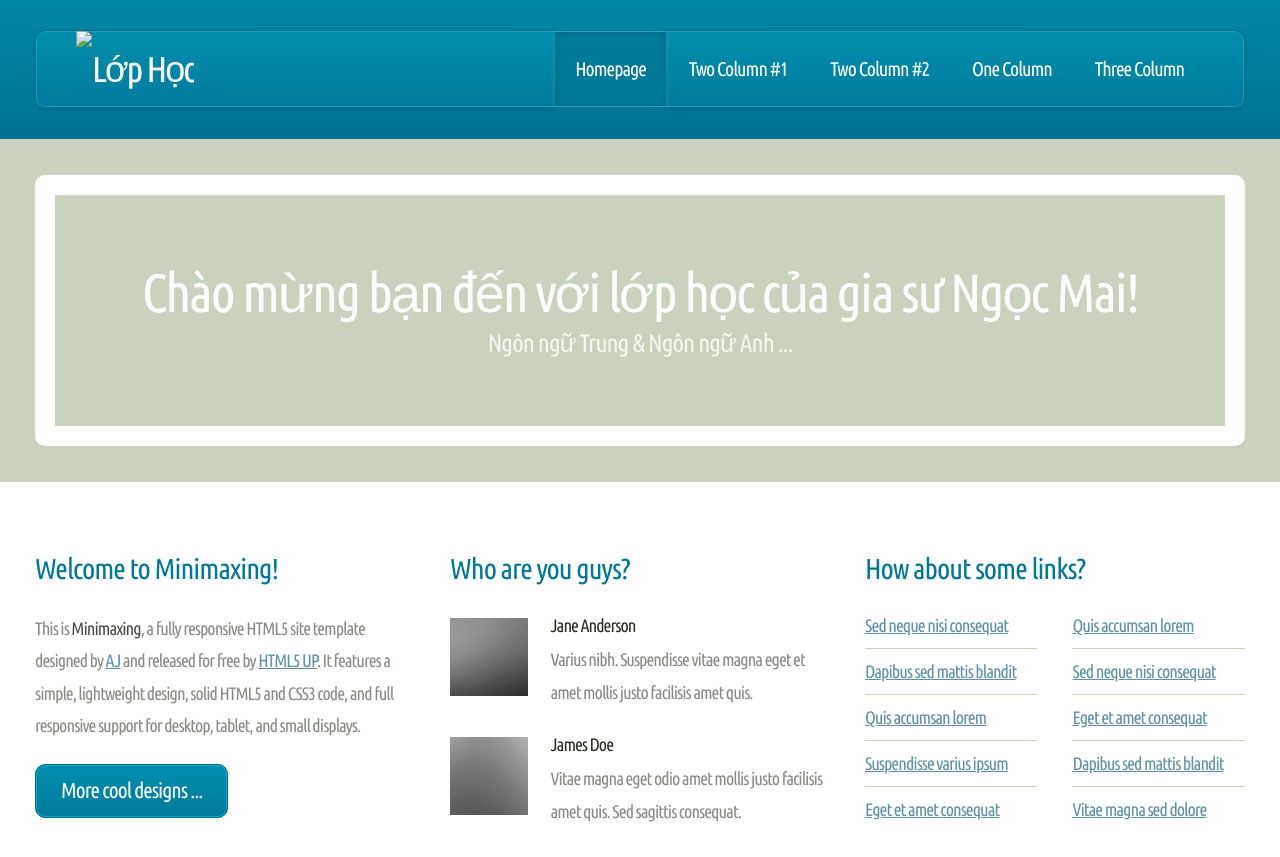
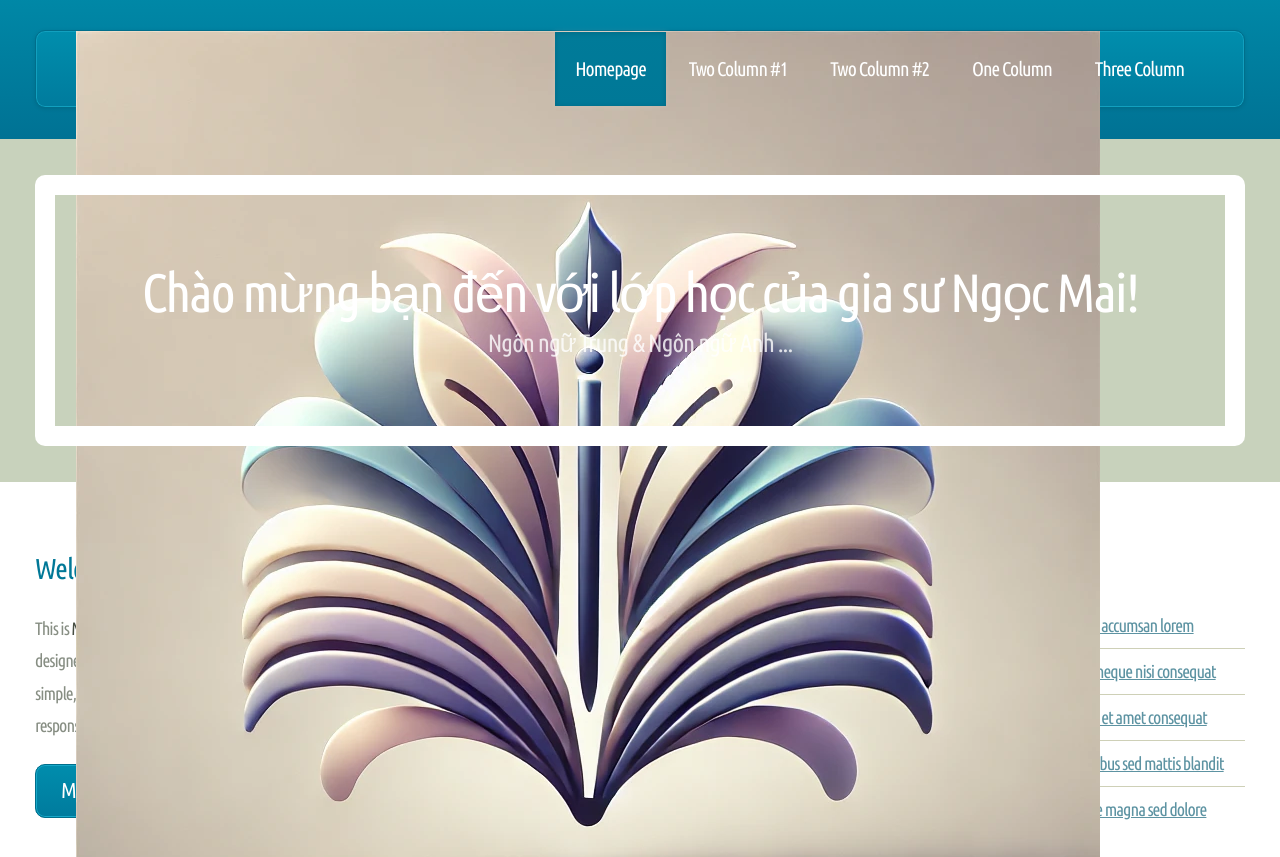
Before and after one commit to SCPngocmai/ngocmai, a plain HTML site: page index.html in a window 1280 px wide. Shown: the top 857 px of the page. Drawn offline with Linux system fonts and the light colour scheme; files whose address does not match are found by name.

Commit message:
Update index.html

```diff
--- a/index.html
+++ b/index.html
@@ -22,7 +22,7 @@
 
 								<header id="header">
 									<h1><a href="index.html" id="logo">
-										<img src="images/logo1.webp" alt="Lớp Học" style="height: auto; width: auto;">
+										<img src="assets/images/logo1.webp" alt="Lớp Học" style="height: auto; width: auto;">
 									</a></h1>
 									<nav id="nav">
 										<a href="index.html" class="current-page-item">Homepage</a>
```
